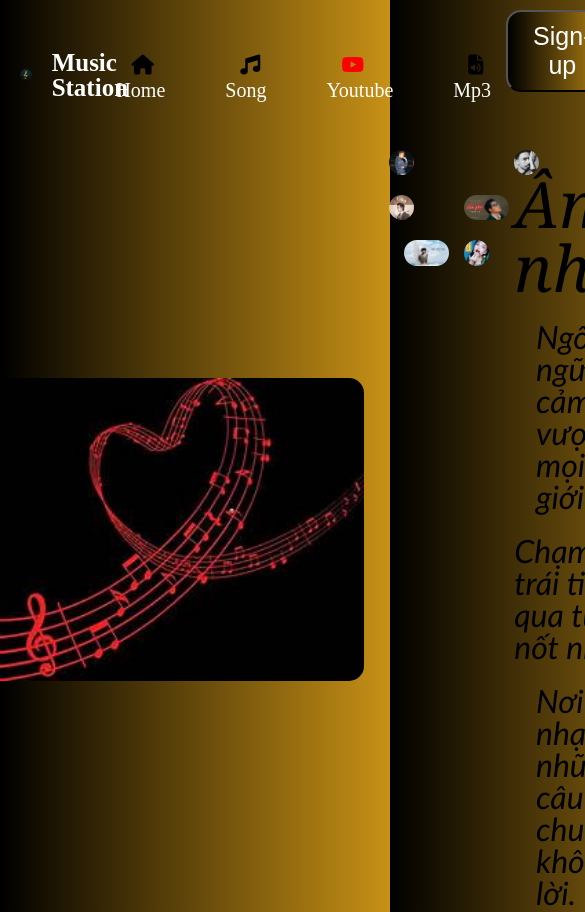
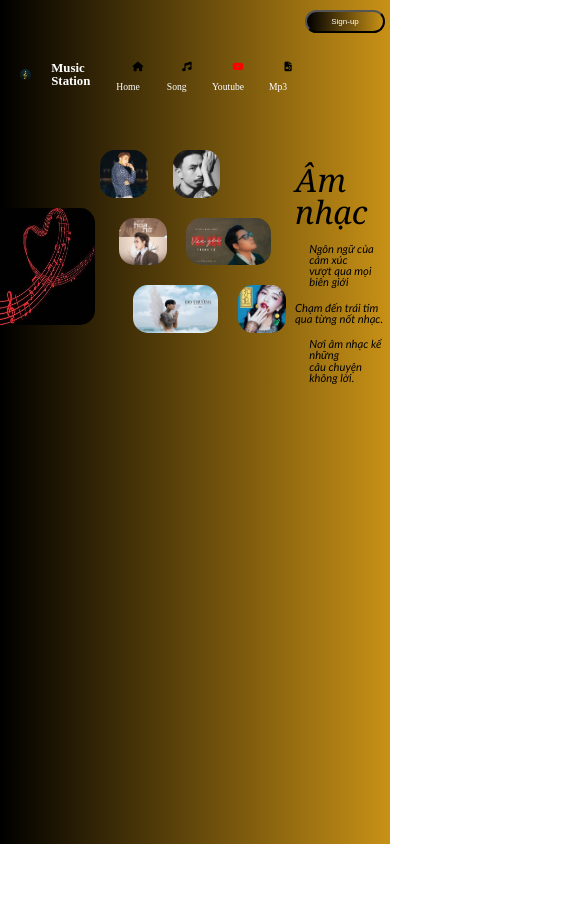
Before and after one commit to HoaBangChu/music_1, a plain HTML site: page index.html in a window 390 px wide. Shown: the top 912 px of the page, 585 px wide, since content can reach past the window. After the commit the page ends 844 px from the top, so only its background shows below. Drawn offline with Linux system fonts and the light colour scheme.

Commit message:
n commit

```diff
--- a/phancss/home.css
+++ b/phancss/home.css
@@ -161,3 +161,70 @@ body {
 .common {
   margin-top: 15%;
 }
+
+@media (max-width: 768px) {
+  body {
+    background-image: linear-gradient(90deg, #000000, #c89116);
+  }
+  .header {
+    display: grid;
+    grid-template-columns: 3fr 5fr 2fr;
+  }
+  .logo {
+    display: flex;
+    width: 100%;
+  }
+  .logo p {
+    font-size: 0.8rem;
+  }
+  .navUl a {
+    font-size: 0.6rem;
+  }
+  .navUl {
+    gap: 10px;
+    text-align: center;
+  }
+  .Sign_up button {
+    padding: 5px 20px;
+    font-size: 0.5rem;
+    width: 80px;
+  }
+
+  /* Anh nền */
+  .body_2 {
+    display: grid;
+    grid-template-columns: 1fr 2fr 1fr;
+    gap: 5px;
+    box-sizing: border-box;
+  }
+  .anhNen {
+    display: flex;
+    align-items: center;
+  }
+  .anhNen img {
+    width: 100%;
+    height: 50%;
+  }
+  /* tung vâu */
+  .tung_vau {
+    display: flex;
+    gap: 25px;
+  }
+  .jack-trungTu {
+    display: flex;
+    gap: 0px;
+  }
+  .dat-G_bichPhuong #bichPhuong {
+    margin-left: 8%;
+  }
+  .dat-G_bichPhuong #datG {
+    margin-left: 15%;
+  }
+  /* vanBan */
+  .vanBan {
+    font-size: 0.7rem;
+  }
+  .vanBan1 {
+    font-size: 2rem;
+  }
+}
```
